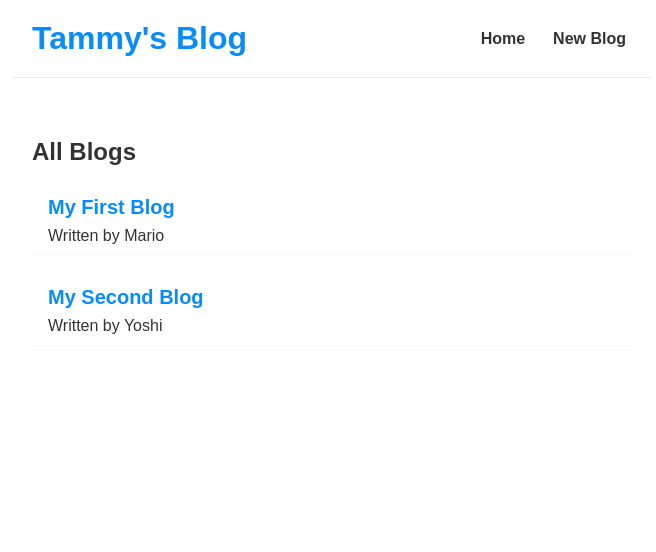
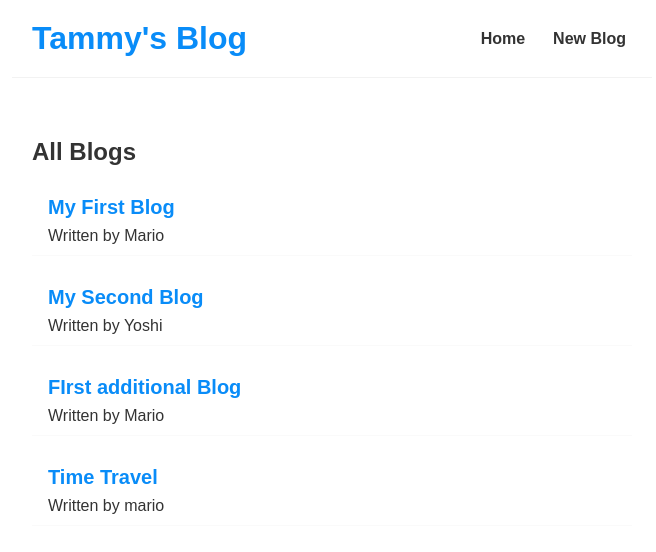
Before and after one commit to tamfolio/React-Blog, a React (Create React App) app: page / in a window 1280 px wide. Shown: the top 552 px of the page, without its empty margins (308-964 px from the left). Built offline with nearby package versions, Linux system fonts and the light colour scheme; data requests are answered from the project's data file.

Commit message:
Redirecting after Post

```diff
--- a/data/db.json
+++ b/data/db.json
@@ -1,5 +1,6 @@
 {
-    "blogs": [{
+  "blogs": [
+    {
       "title": "My First Blog",
       "body": "Add some text",
       "author": "Mario",
@@ -10,6 +11,18 @@
       "body": "Add some text again",
       "author": "Yoshi",
       "id": 2
+    },
+    {
+      "title": "FIrst additional Blog",
+      "body": "this is the blog of the year",
+      "author": "Mario",
+      "id": 3
+    },
+    {
+      "title": "Time Travel",
+      "body": "DOing big things daily in React fam",
+      "author": "mario",
+      "id": 4
     }
   ]
 }
--- a/src/Create.jsx
+++ b/src/Create.jsx
@@ -1,15 +1,36 @@
 import React from 'react'
 import { useState } from 'react'
+import { useHistory } from 'react-router-dom';
 
 function Create() {
 
     const[title, setTitle] = useState('');
     const[body, setBody] = useState('');
     const[author, setAuthor] = useState('mario');
+    const[isPending, setIsPending] = useState('false');
+    const history = useHistory();
+
+    const handleSubmit = (e) => {
+        e.preventDefault();
+        const blog = {title, body, author};
+        setIsPending(true);
+
+        fetch('http://localhost:8000/blogs', {
+            method: 'POST',
+            headers: {"Content-Type": "application/json"},
+            body: JSON.stringify(blog)
+        }).then(() => {
+            console.log('new blog added')
+            setIsPending(false);
+            history.push('/');
+        })
+
+
+    }
     return (
         <div className='create'>
             <h2>Add a new Blog</h2>
-            <form>
+            <form onSubmit={handleSubmit}>
                 <label>Blog Title</label>
                 <input
                 type="text"
@@ -33,8 +54,8 @@
                     <option value="Mario">Mario</option>
                     <option value="Yoshi">Yoshi</option>
                 </select>
-                <button>Add Blog</button>
-                <p>{body}</p>
+                {isPending && <button>Add Blog</button>}
+                {!isPending && <button disabled>Adding Blog...</button>}
             </form>
         </div>
     )
```
Lines whose indentation alone changed are shown as unchanged.
